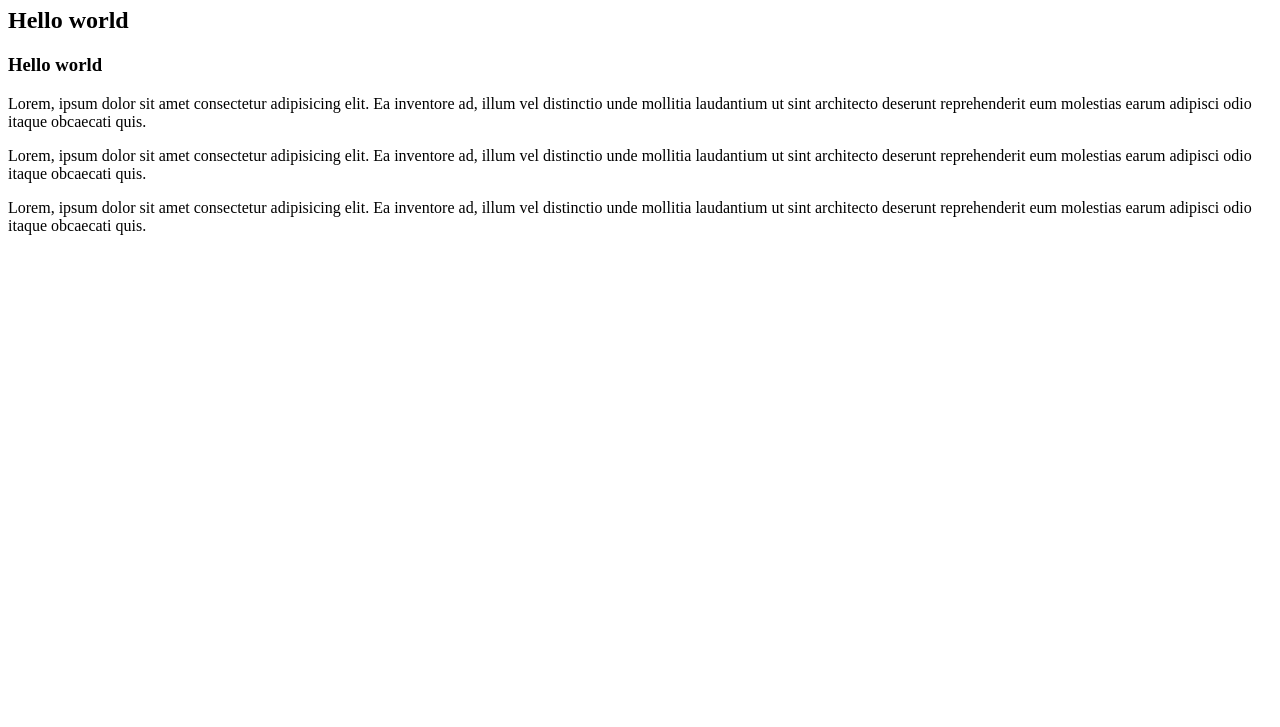
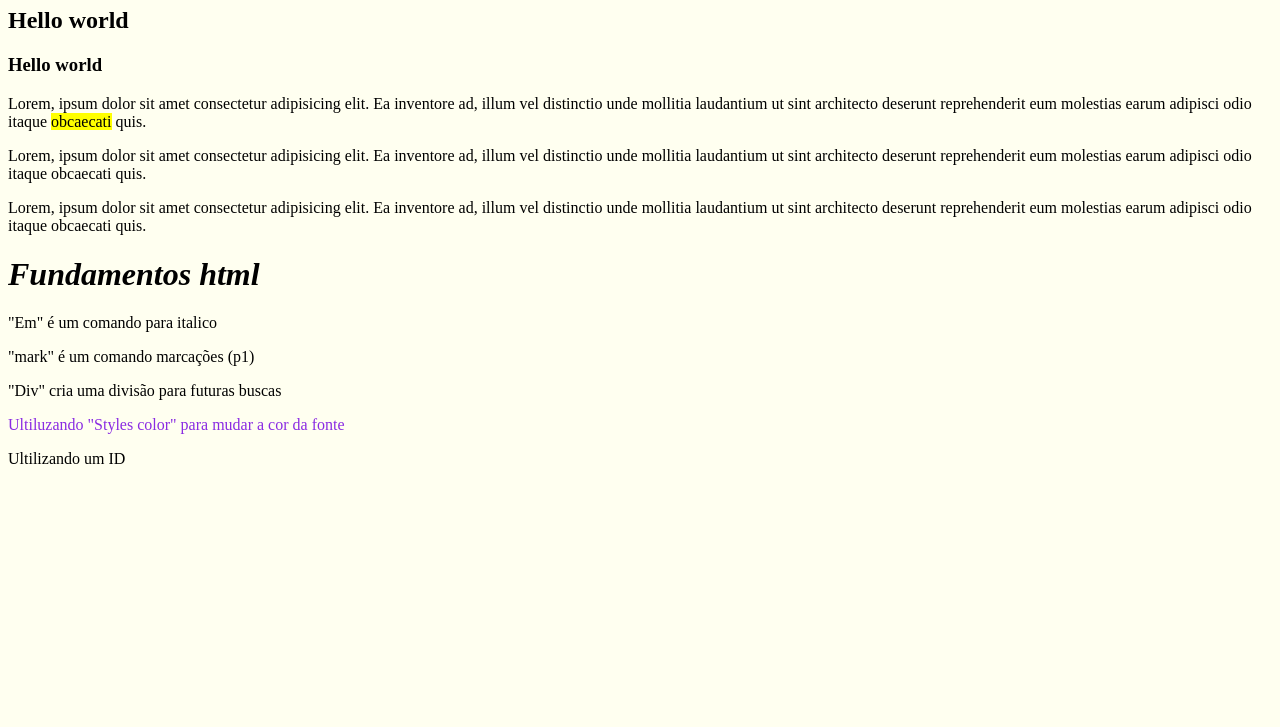
Before and after one commit to silva-leonardo/saojudas_2_2022, a plain HTML site: page index.html in a window 1280 px wide. Shown: the part 73-800 px from the top of the page. Drawn offline with Linux system fonts and the light colour scheme.

Commit message:
criando um css e adicionado o style (style está no index ainda por necessidade de correção

```diff
--- a/index.html
+++ b/index.html
@@ -9,7 +9,7 @@
     </head>
 
 
-    <body>
+    <body bgcolor="#Fffff">
 
 
     <H1>Hello world</H1>
@@ -20,7 +20,7 @@
         elit. Ea inventore ad, illum vel distinctio
         unde mollitia laudantium ut sint architecto
         deserunt reprehenderit eum molestias earum
-        adipisci odio itaque obcaecati quis.</p>
+        adipisci odio itaque  <mark> obcaecati</mark> quis.</p>
 
     <p> Lorem, ipsum dolor sit amet consectetur adipisicing
             elit. Ea inventore ad, illum vel distinctio
@@ -36,6 +36,32 @@
         adipisci odio itaque obcaecati quis.
     </p>
 
+    <p>
+        <h1><em>Fundamentos html</em></h1>
+        <p>"Em" é um comando para italico</p>
+        <p>"mark" é um comando marcações (p1)</p>
+        <p>"Div" cria uma divisão para futuras buscas</p>
+        <p style="color: blueviolet"> Ultiluzando "Styles color" para mudar a cor da fonte</p>
+    </p>
+
+    <div id="cabecalho">
+        <p>
+            Ultilizando um ID
+        </p>
+
+    </div>
+
+    <!--
+    <style>
+        (aqui fica um letra){
+            color: blue;
+            text-align: center ;
+            border: solid 1px black;
+        }
+
+
+    </style>
+    -->
 
     </body>
 
```
Also changed, not shown: Style.css (added).
